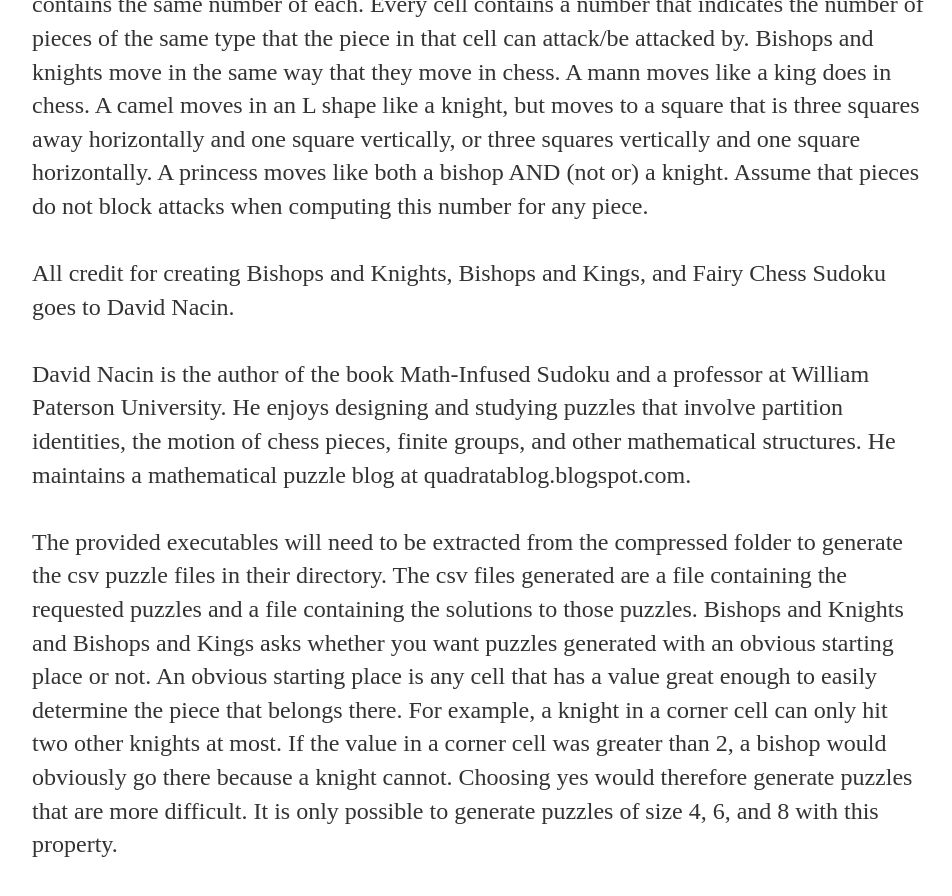
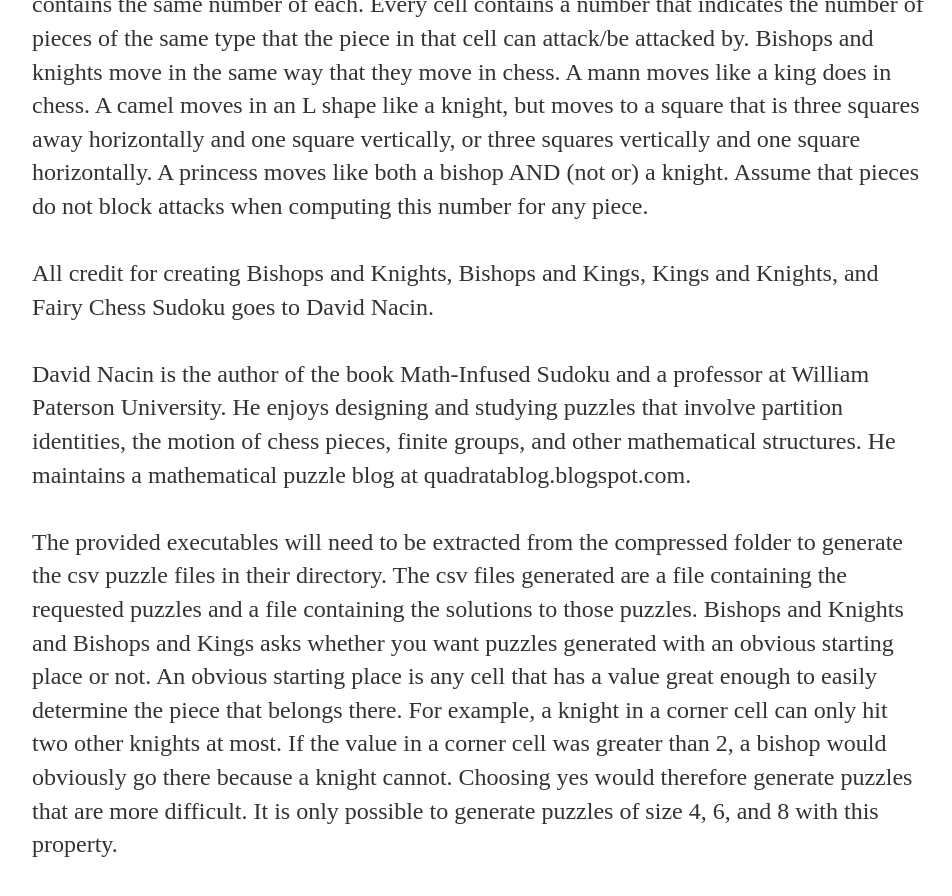
Before and after one commit to CThielsen1/CThielsen1.github.io, a Jekyll site: the page built from index.html, in a window 1280 px wide and 900 px high, scrolled down 1116 px. Shown: the top 896 px of the window, without its empty margins (160-1112 px from the left). Built offline with Jekyll 4.4.1, drawn with Linux system fonts in a browser that asks for light colours.

Commit message:
Update index.html

```diff
--- a/index.html
+++ b/index.html
@@ -33,7 +33,7 @@
 	horizontally. A princess moves like both a bishop AND (not or) a knight. Assume that pieces do not block attacks when computing this
 	number for any piece.<br><br>
 
-	All credit for creating Bishops and Knights, Bishops and Kings, and Fairy Chess Sudoku goes to David Nacin.<br><br>
+	All credit for creating Bishops and Knights, Bishops and Kings, Kings and Knights, and Fairy Chess Sudoku goes to David Nacin.<br><br>
 
 	David Nacin is the author of the book Math-Infused Sudoku and a professor at William Paterson University. He enjoys designing and
 	studying puzzles that involve partition identities, the motion of chess pieces, finite groups, and other mathematical structures.
```
